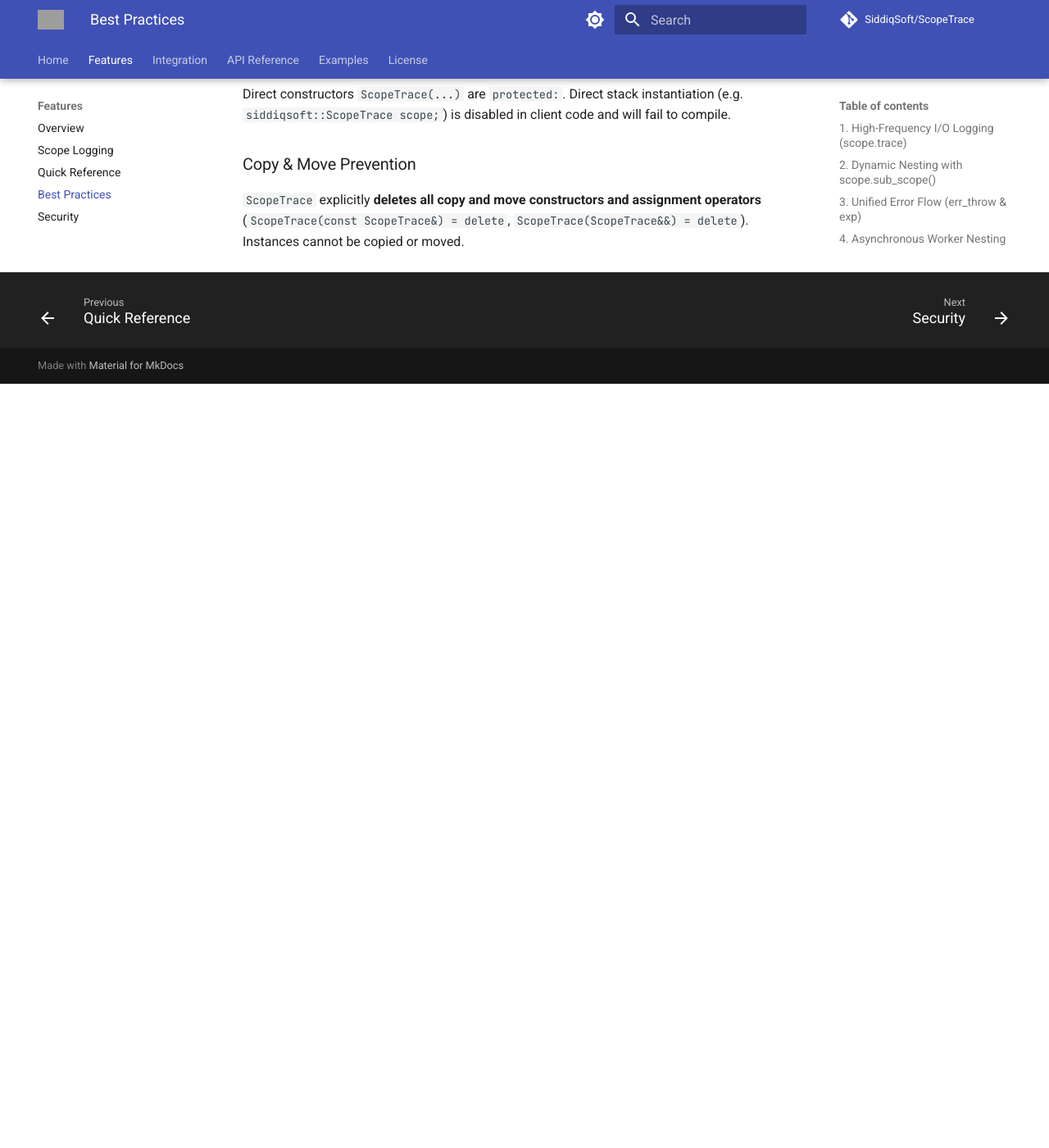
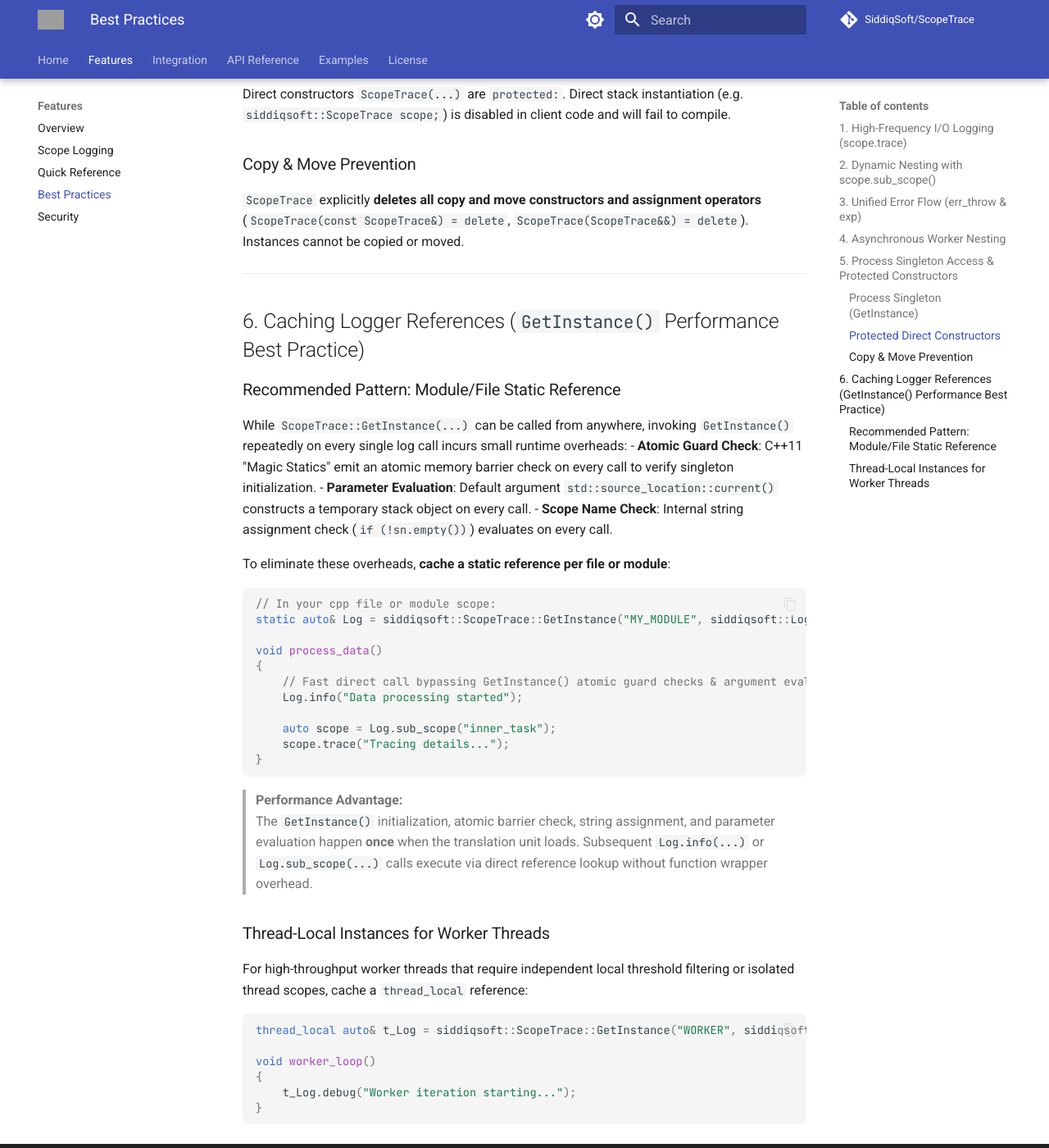
Before and after one commit to SiddiqSoft/ScopeTrace, an MkDocs documentation site: the page built from docs/features/best_practices.md, in a window 1280 px wide and 1400 px high, scrolled down 2471 px. Shown: the whole window at 82% size. Built offline with MkDocs 1.6.1 and Material for MkDocs 9.7.7, drawn with Linux system fonts in a browser that asks for light colours; comment, search, counter and statistics services are not loaded; before the commit the page ends 2939 px from its top, so only the background shows below that; grey boxes are pictures that could not be loaded.

Commit message:
docs: Updated to clarify and hint at best practices

````diff
--- a/docs/features/best_practices.md
+++ b/docs/features/best_practices.md
@@ -100,3 +100,46 @@ Direct constructors `ScopeTrace(...)` are `protected:`. Direct stack instantiati
 
 ### Copy & Move Prevention
 `ScopeTrace` explicitly **deletes all copy and move constructors and assignment operators** (`ScopeTrace(const ScopeTrace&) = delete`, `ScopeTrace(ScopeTrace&&) = delete`). Instances cannot be copied or moved.
+
+---
+
+## 6. Caching Logger References (`GetInstance()` Performance Best Practice)
+
+### Recommended Pattern: Module/File Static Reference
+
+While `ScopeTrace::GetInstance(...)` can be called from anywhere, invoking `GetInstance()` repeatedly on every single log call incurs small runtime overheads:
+- **Atomic Guard Check**: C++11 "Magic Statics" emit an atomic memory barrier check on every call to verify singleton initialization.
+- **Parameter Evaluation**: Default argument `std::source_location::current()` constructs a temporary stack object on every call.
+- **Scope Name Check**: Internal string assignment check (`if (!sn.empty())`) evaluates on every call.
+
+To eliminate these overheads, **cache a static reference per file or module**:
+
+```cpp
+// In your cpp file or module scope:
+static auto& Log = siddiqsoft::ScopeTrace::GetInstance("MY_MODULE", siddiqsoft::LogLevel::info);
+
+void process_data()
+{
+    // Fast direct call bypassing GetInstance() atomic guard checks & argument evaluation
+    Log.info("Data processing started");
+
+    auto scope = Log.sub_scope("inner_task");
+    scope.trace("Tracing details...");
+}
+```
+
+> **Performance Advantage:**
+> The `GetInstance()` initialization, atomic barrier check, string assignment, and parameter evaluation happen **once** when the translation unit loads. Subsequent `Log.info(...)` or `Log.sub_scope(...)` calls execute via direct reference lookup without function wrapper overhead.
+
+### Thread-Local Instances for Worker Threads
+
+For high-throughput worker threads that require independent local threshold filtering or isolated thread scopes, cache a `thread_local` reference:
+
+```cpp
+thread_local auto& t_Log = siddiqsoft::ScopeTrace::GetInstance("WORKER", siddiqsoft::LogLevel::debug);
+
+void worker_loop()
+{
+    t_Log.debug("Worker iteration starting...");
+}
+```
--- a/docs/index.md
+++ b/docs/index.md
@@ -112,9 +112,18 @@ int main()
 
 ---
 
+## Best Practices & Performance Optimization
+
+For optimal performance, cache a static reference per file/module (`static auto& Log = ScopeTrace::GetInstance("MYMODULE");`) rather than calling `GetInstance()` repeatedly on every log statement. This bypasses thread-safety atomic initialization checks and temporary object creation on subsequent log calls.
+
+Read the complete [**Best Practices Guide**](features/best_practices.md) for details on high-frequency I/O tracing (`scope.trace`), dynamic nesting (`scope.sub_scope`), exception flow (`err_throw`/`exp`), and reference caching.
+
+---
+
 ## Navigation Guide
 
 - [**Features Overview**](features/index.md)
+- [**Best Practices Guide**](features/best_practices.md)
 - [**CMake & Integration**](integration/cmake.md)
 - [**API Reference**](api/index.md)
 - [**Examples & Walkthroughs**](examples/index.md)
````
Also changed, not shown: README.md (+1 -0 lines).
